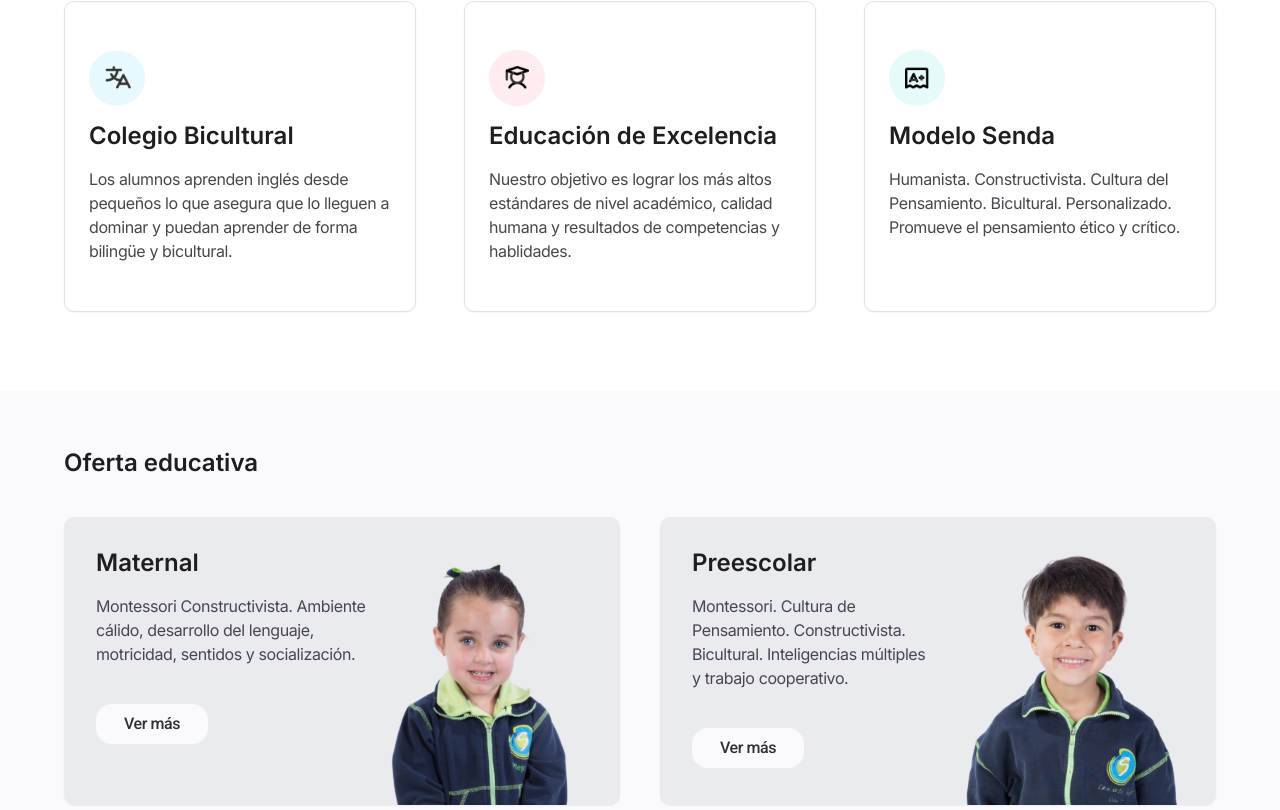
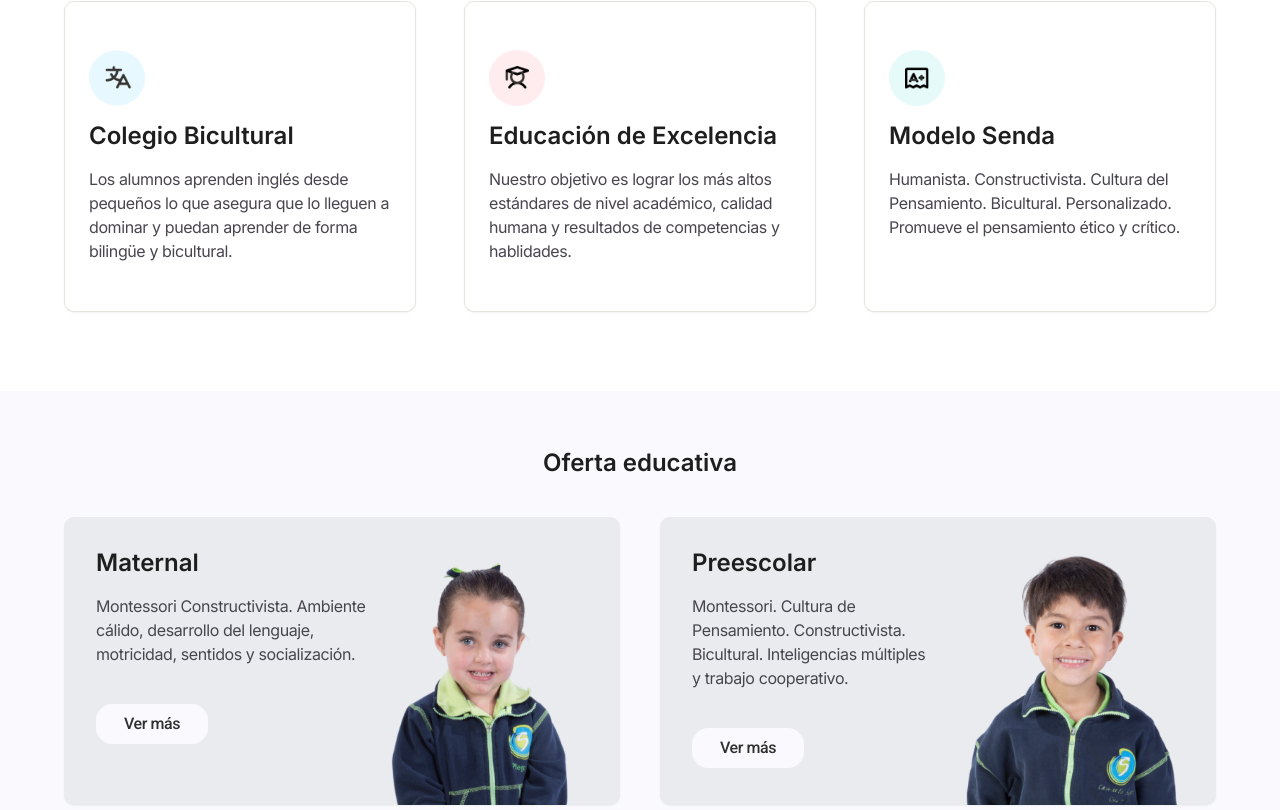
Before and after one commit to isabelrobleda/frontend-senda, a React (Vite) app: page / in a window 1280 px wide. Shown: the part 1582-2392 px from the top of the page. Built offline with nearby package versions, Linux system fonts and the light colour scheme; a web font is replaced by a local one.

Commit message:
changes in margins home

```diff
--- a/src/components/MainHome.jsx
+++ b/src/components/MainHome.jsx
@@ -16,7 +16,7 @@ function MainHome() {
           alt="Background"
         />
       </div>
-      <div className="md:mx-0 mx-6 relative self-center z-10 justify-between items-center flex flex-col-reverse md:flex-row">
+      <div className="md:mx-0 w-full max-w-[1440px] mx-6 relative self-center z-10 justify-between items-center flex flex-col-reverse md:flex-row">
         <div className="grow shrink basis-0 flex-col justify-start items-center gap-8 inline-flex">
           <div className="self-stretch flex-col justify-start items-start gap-6 flex">
             <div className="self-stretch text-[#1e1e1e] text-[32px] md:text-[57px] font-semibold font-pangea leading-tight md:leading-[68.40px] relative">
--- a/src/components/OfertaHome.jsx
+++ b/src/components/OfertaHome.jsx
@@ -8,7 +8,7 @@ import SecundariaNoBg from "../assets/secundaria_nobg.png";
 function OfertaHome() {
   return (
     <div className="w-full md:h-[800px] px-6 md:px-16 md:py-2 py-20 bg-[#f9f9fe] flex flex-col justify-center items-center gap-10">
-      <div className="w-full text-center md:text-left text-[#1e1e1e] text-2xl font-semibold font-['Inter'] leading-[28.80px]">
+      <div className="w-full text-center  text-[#1e1e1e] text-2xl font-semibold font-['Inter'] leading-[28.80px]">
         Oferta educativa
       </div>
       <div className="w-full flex flex-col gap-10">
```
